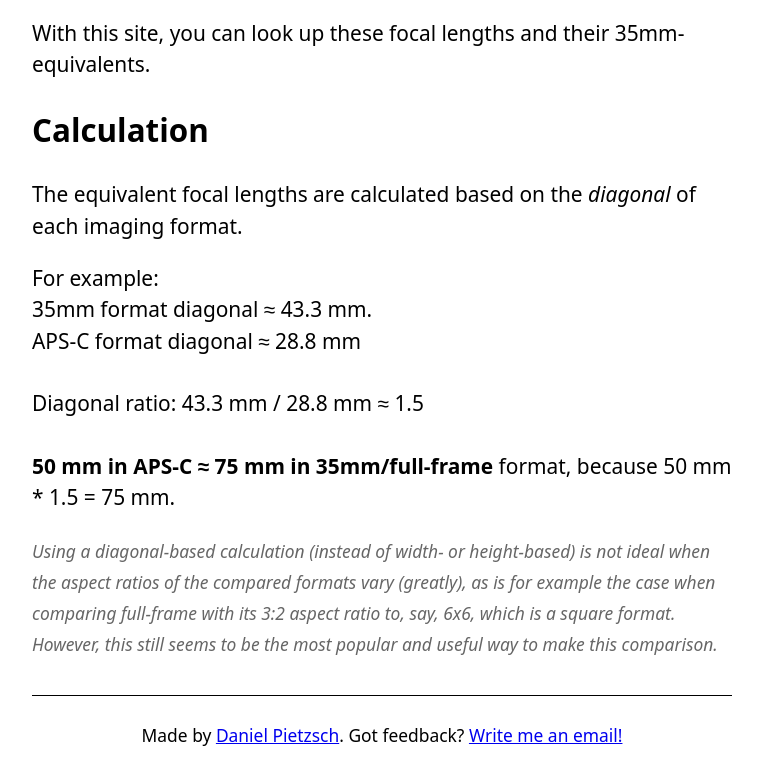
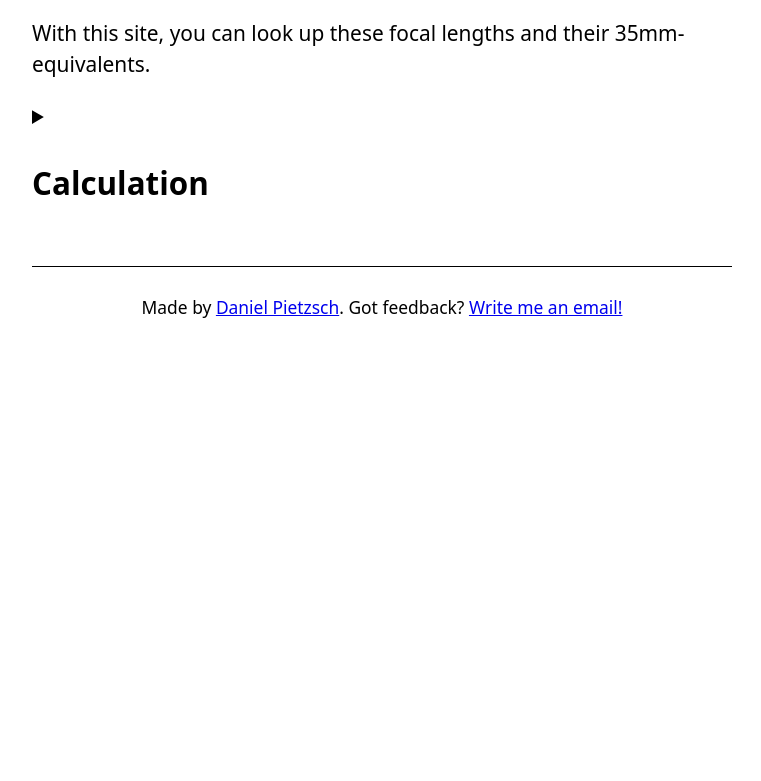
Before and after one commit to danielpietzsch/fl, a plain HTML site: page index.html in a window 1280 px wide. Shown: the part 945-1726 px from the top of the page, without its empty margins (258-1019 px from the left). After the commit the page ends 1298 px from the top, so only its background shows below. Drawn offline with Linux system fonts and the light colour scheme.

Commit message:
moving the Calculation section into a <details> element
so that it now longer takes up space by default

```diff
--- a/index.html
+++ b/index.html
@@ -227,7 +227,8 @@
 
   <p>With this site, you can look up these focal lengths and their 35mm-equivalents.</p>
 
-  <h2>Calculation</h2>
+  <details>
+    <summary><h2>Calculation</h2></summary>
     <p>The equivalent focal lengths are calculated based on the <em>diagonal</em> of each imaging format.</p>
 
     <p>
@@ -241,6 +242,7 @@
     </p>
 
     <p><small>Using a diagonal-based calculation (instead of width- or height-based) is not ideal when the aspect ratios of the compared formats vary (greatly), as is for example the case when comparing full-frame with its 3:2 aspect ratio to, say, 6x6, which is a square format. However, this still seems to be the most popular and useful way to make this comparison.</small></p>
+  </details>
 
   <footer>
     <p>
--- a/style.css
+++ b/style.css
@@ -24,7 +24,7 @@ body > p {
   hyphens: auto;
 }
 
-body > p > small {
+body p small {
   color: #666;
   font-style: italic;
 }
@@ -124,3 +124,8 @@ body > footer {
     background-color: #444;
   }
 }
+
+//making sure an h2 within the summary does not display the details arrow on a separate line
+summary h2 {
+  display: inline;
+}
```
Lines whose indentation alone changed are shown as unchanged.
